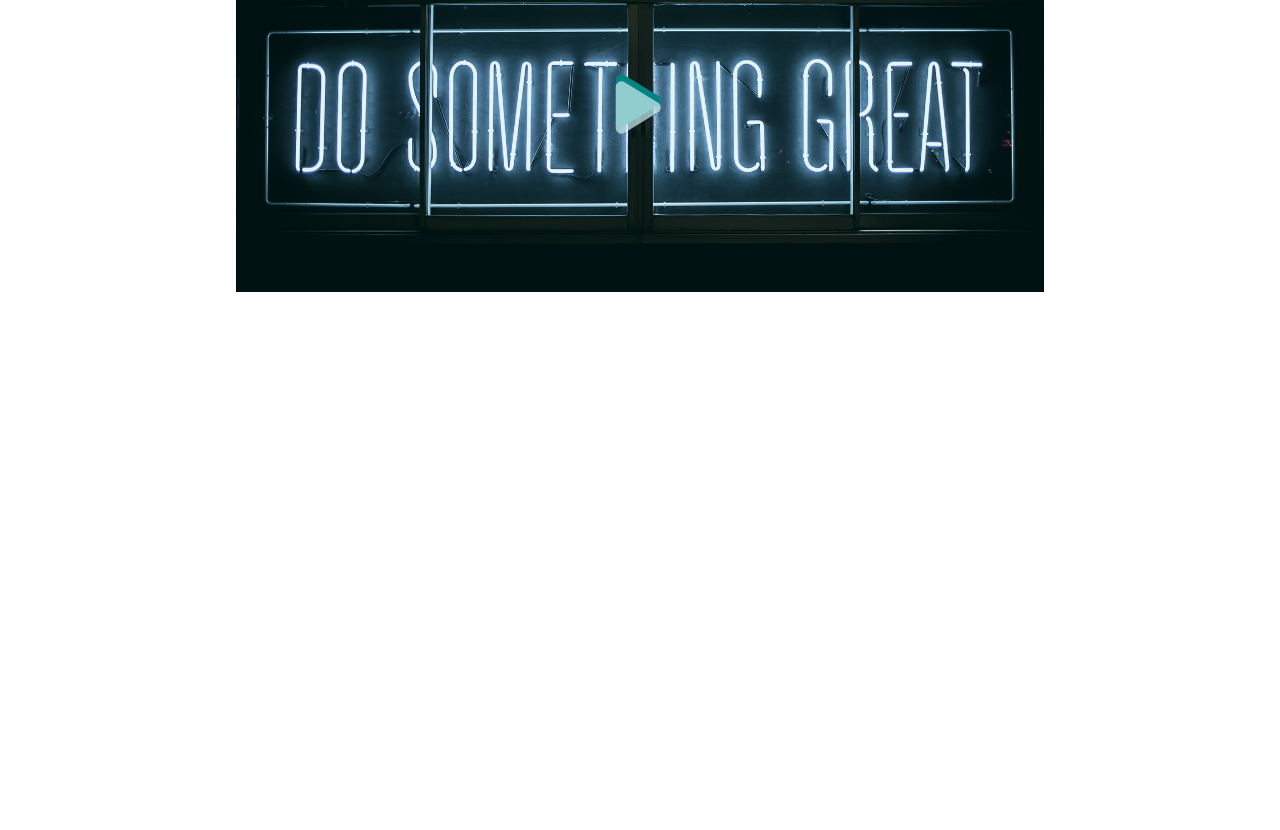
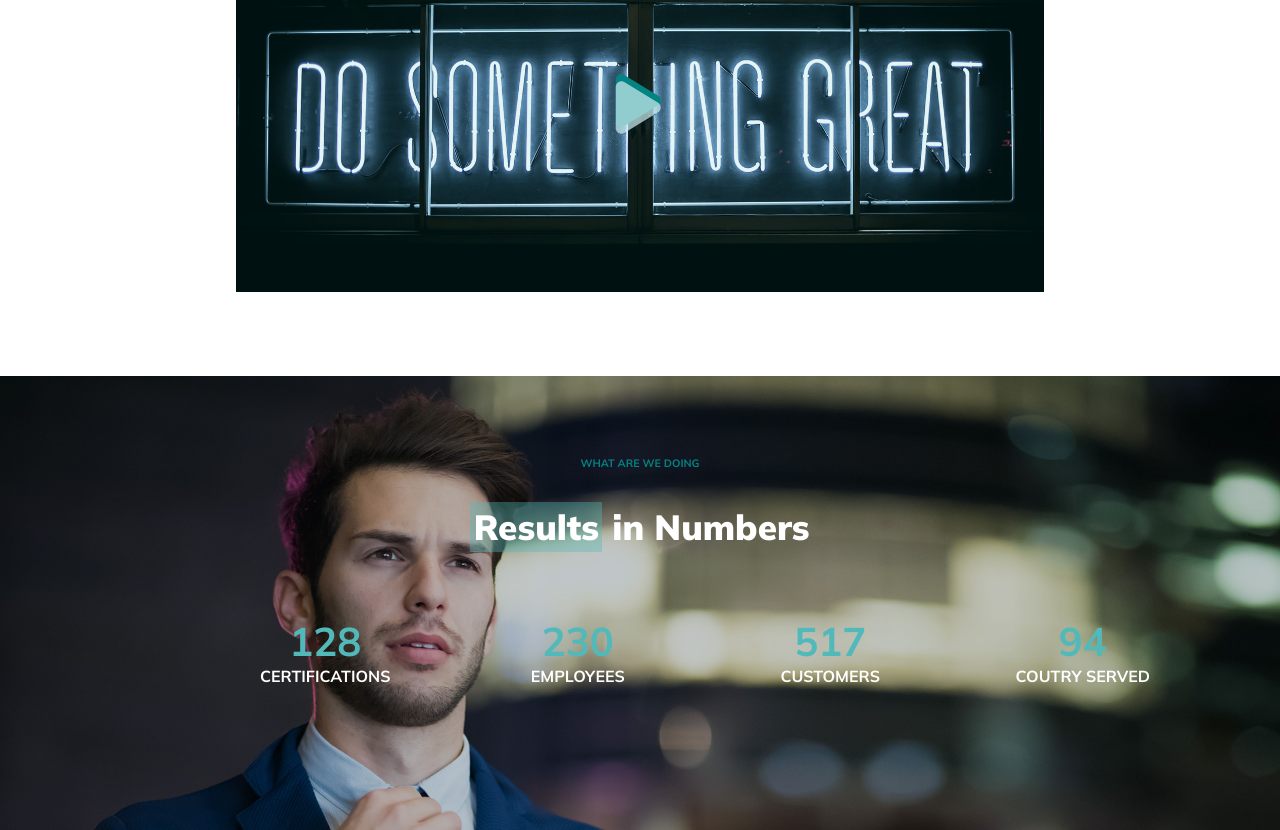
Before and after one commit to AngeloRoudani/proj-html-vuejs, a Vue app: page / in a window 1280 px wide. Shown: the part 1148-1978 px from the top of the page. Before the commit the page ends 1524 px from the top, so only its background shows below. Built offline with nearby package versions, Linux system fonts and the light colour scheme.

Commit message:
sezione statistiche implementata

```diff
--- a/src/components/MyMain.vue
+++ b/src/components/MyMain.vue
@@ -1,5 +1,6 @@
 <template>
     <section>
+        <!--sezione video-->
         <div class="container">
             <h6>Introduction video</h6>
             <h1 class="mt-2">Advisory <span class="highlighted">Performance</span></h1>
@@ -10,9 +11,21 @@
                 <i class="fa-solid fa-play play-second"></i>
             </div>
         </div>
+
     </section>
-    <section>
 
+    <section id="stats">
+        <!--sezione stats azienda-->
+        <div class="container">
+            <h6>What are we doing</h6>
+            <h1 class="mt-2 stats-title"><span class="highlighted">Results</span> in Numbers</h1>
+            <div class="stats-info">
+                <div v-for="(element,index) in statsList" class="minicard" :key="index">
+                    <div class="number">{{ element.quantity }}</div>
+                    <div class="info-name">{{ element.label }}</div>
+                </div>
+            </div>
+        </div>
     </section>
     <section>
 
@@ -25,7 +38,24 @@
         name: 'MyMain',
         data () {
             return {
-
+                statsList: [
+                    {
+                        quantity: 128,
+                        label: 'Certifications'
+                    },
+                    {
+                        quantity: 230,
+                        label: 'Employees'
+                    },
+                    {
+                        quantity: 517,
+                        label: 'Customers'
+                    },
+                    {
+                        quantity: 94,
+                        label: 'Coutry Served'
+                    }
+                ]
             }
         },
         methods: {
@@ -62,12 +92,12 @@ h6 {
 h1 {
     font-weight: 900;
     font-size: 35px;
-    .highlighted {
-        display: inline-block;
-        padding: .2rem;
-        background-color: $bg-secondary;
-        color: $bg-primary;
-    }
+}
+.highlighted {
+    display: inline-block;
+    padding: .2rem;
+    background-color: $bg-secondary;
+    color: $bg-primary;
 }
 
 p {
@@ -103,6 +133,41 @@ p {
     bottom: 43%;
 }
 
+/*statistiche azienda*/
+#stats {
+    background-image: url('../assets/bg-3.jpg');
+    background-size: cover;
+}
+
+.stats-title {
+    color: $first-color;
+    span {
+        color:$first-color;
+    }
+}
+.stats-info {
+    width: 100%;
+    display: flex;
+    justify-content: space-between;
+    margin: 4rem;
+}
+
+.minicard {
+    width: calc(100%/ 4);
+}
+
+.number {
+    color: $text-secondary;
+    font-size: 40px;
+    font-weight: bolder;
+}
+
+.info-name {
+    color: $first-color;
+    text-transform: uppercase;
+    font-weight: bolder;
+}
+
 
 
 
```
